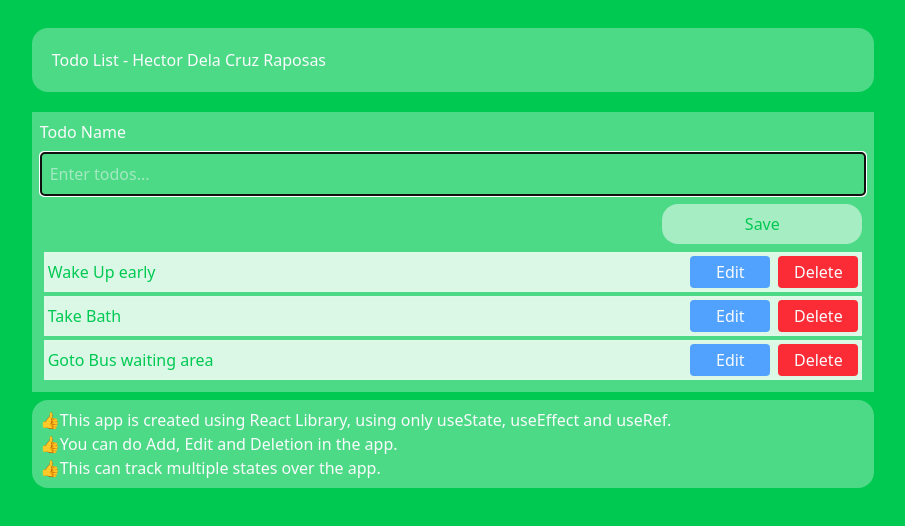
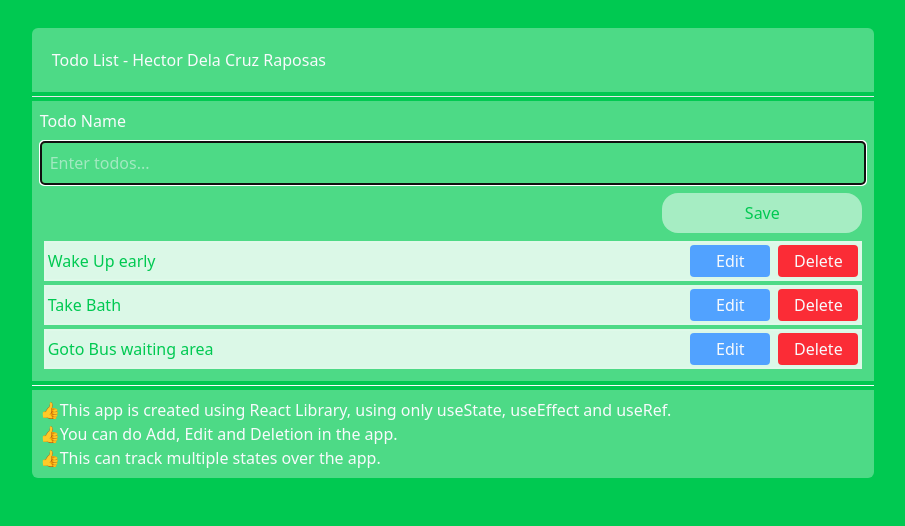
Before and after one commit to hectordraposas/todo-list, a React (Vite) app: page / in a window 1280 px wide. Shown: the top 526 px of the page, without its empty margins (187-1092 px from the left). Built offline with nearby package versions, Linux system fonts and the light colour scheme.

Commit message:
fixing the radius and add some hr

```diff
--- a/src/App.jsx
+++ b/src/App.jsx
@@ -63,12 +63,13 @@ function App() {
   };
   return (
     <>
-      <div className="justify-between w-full md:w-8/12 h-full bg-white/30 text-slate-50 mx-auto p-5 rounded-sm md:rounded-2xl mt-5 flex">
+      <div className="justify-between w-full md:w-8/12 h-full bg-white/30 text-slate-50 mx-auto p-5 rounded-t-md mt-5 flex">
         <figure className="cursor-pointer">
           Todo List - Hector Dela Cruz Raposas
         </figure>
       </div>
-      <div className="w-full md:w-8/12 h-full mx-auto mt-5 p-2 bg-white/30">
+      <hr class="border-t border-gray-200 my-1 md:w-8/12 mx-auto" />
+      <div className="w-full md:w-8/12 h-full mx-auto p-2 bg-white/30">
         <p className="text-slate-50 mb-2">Todo Name</p>
         <div className="w-full">
           <input
@@ -115,7 +116,8 @@ function App() {
           </ul>
         </div>
       </div>
-      <div className="w-full md:w-8/12 mx-auto p-2 text-slate-50 bg-white/30 md:rounded-2xl mt-2 mb-5">
+      <hr class="border-t border-slate-50 my-1 md:w-8/12 mx-auto" />
+      <div className="w-full md:w-8/12 mx-auto p-2 text-slate-50 bg-white/30 rounded-b-md mb-5">
         <ul>
           <li>
             <div>
```
